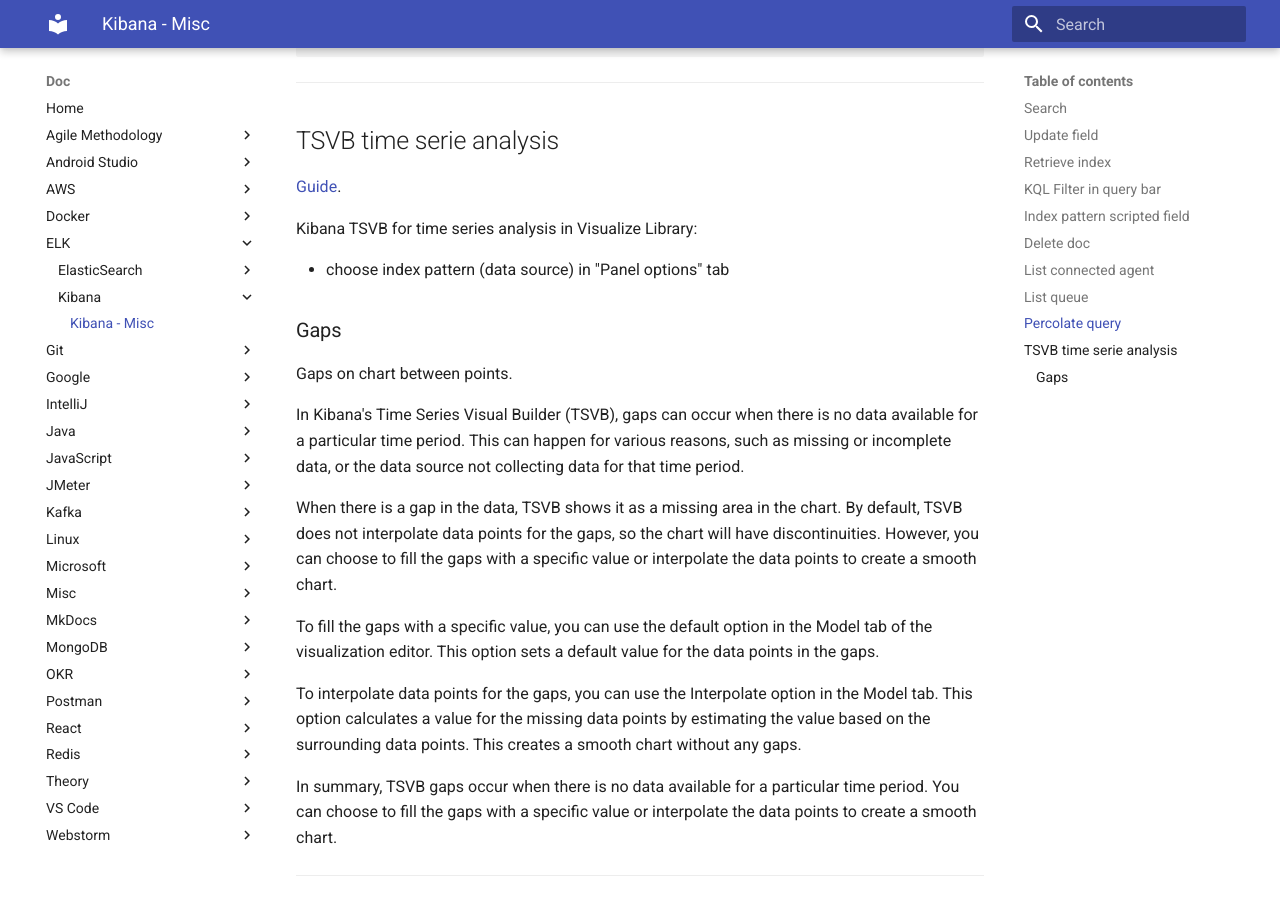
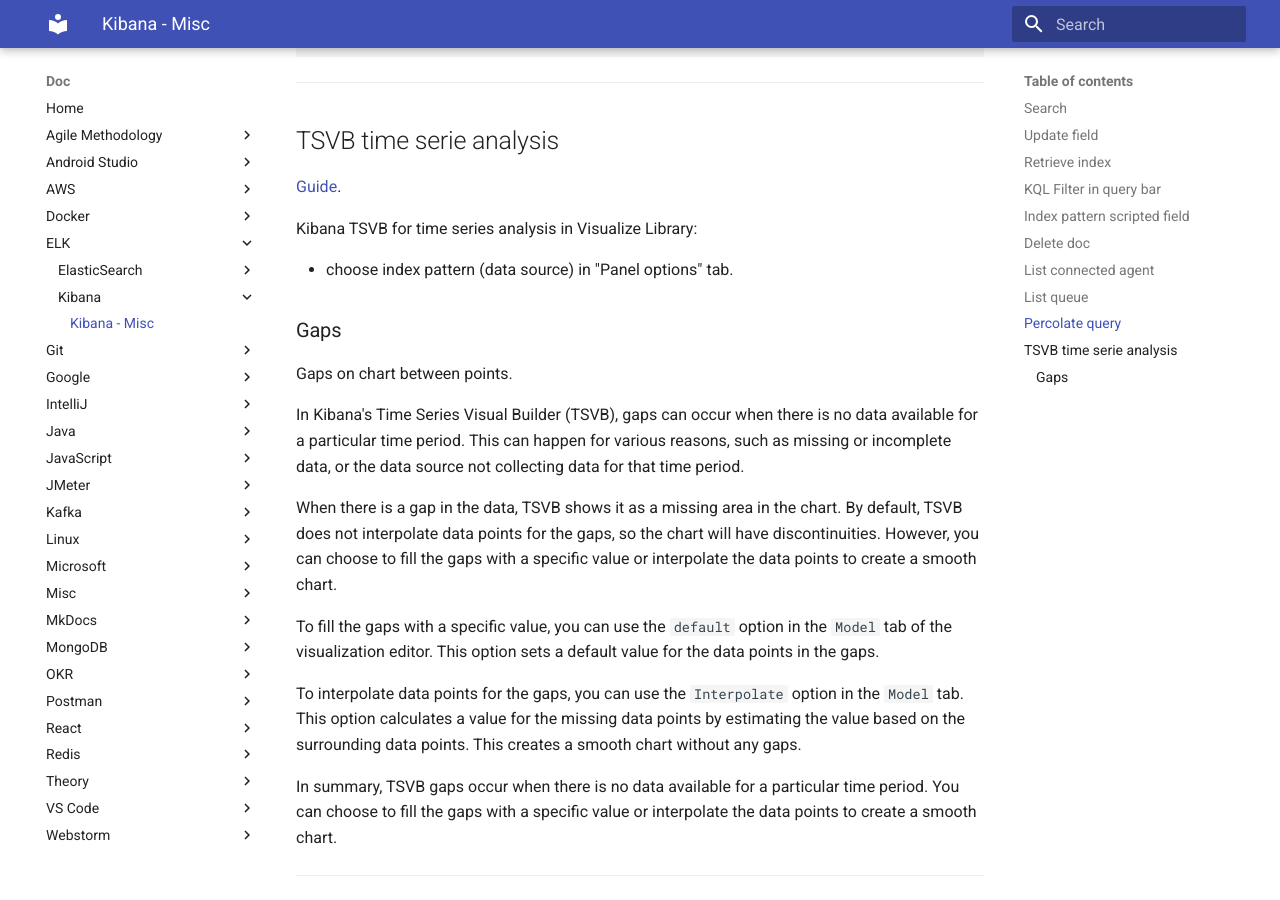
Before and after one commit to oldu73/doc, an MkDocs documentation site: the page built from docs/elk/kibana/kibana.md, in a window 1280 px wide and 900 px high, scrolled down 3516 px. Built offline with MkDocs 1.6.1 and Material for MkDocs 9.7.7, drawn with Linux system fonts in a browser that asks for light colours.

```diff
--- a/docs/elk/kibana/kibana.md
+++ b/docs/elk/kibana/kibana.md
@@ -181,7 +181,7 @@ GET /<index name>/_search
 
 Kibana TSVB for time series analysis in Visualize Library:
 
-- choose index pattern (data source) in "Panel options" tab
+- choose index pattern (data source) in "Panel options" tab.
 
 ### Gaps
 
@@ -191,9 +191,9 @@ In Kibana's Time Series Visual Builder (TSVB), gaps can occur when there is no d
 
 When there is a gap in the data, TSVB shows it as a missing area in the chart. By default, TSVB does not interpolate data points for the gaps, so the chart will have discontinuities. However, you can choose to fill the gaps with a specific value or interpolate the data points to create a smooth chart.
 
-To fill the gaps with a specific value, you can use the default option in the Model tab of the visualization editor. This option sets a default value for the data points in the gaps.
+To fill the gaps with a specific value, you can use the `default` option in the `Model` tab of the visualization editor. This option sets a default value for the data points in the gaps.
 
-To interpolate data points for the gaps, you can use the Interpolate option in the Model tab. This option calculates a value for the missing data points by estimating the value based on the surrounding data points. This creates a smooth chart without any gaps.
+To interpolate data points for the gaps, you can use the `Interpolate` option in the `Model` tab. This option calculates a value for the missing data points by estimating the value based on the surrounding data points. This creates a smooth chart without any gaps.
 
 In summary, TSVB gaps occur when there is no data available for a particular time period. You can choose to fill the gaps with a specific value or interpolate the data points to create a smooth chart.
 
```
